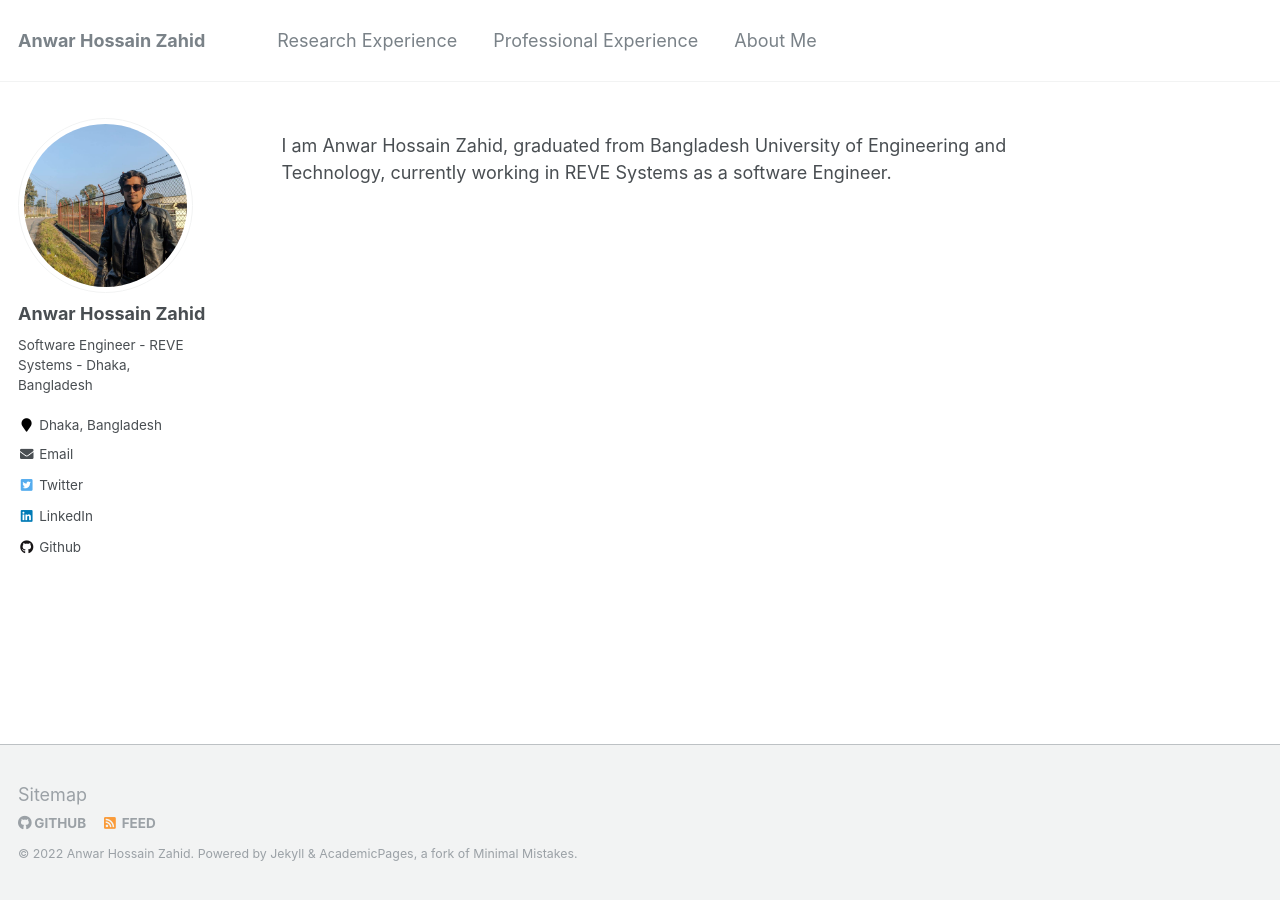
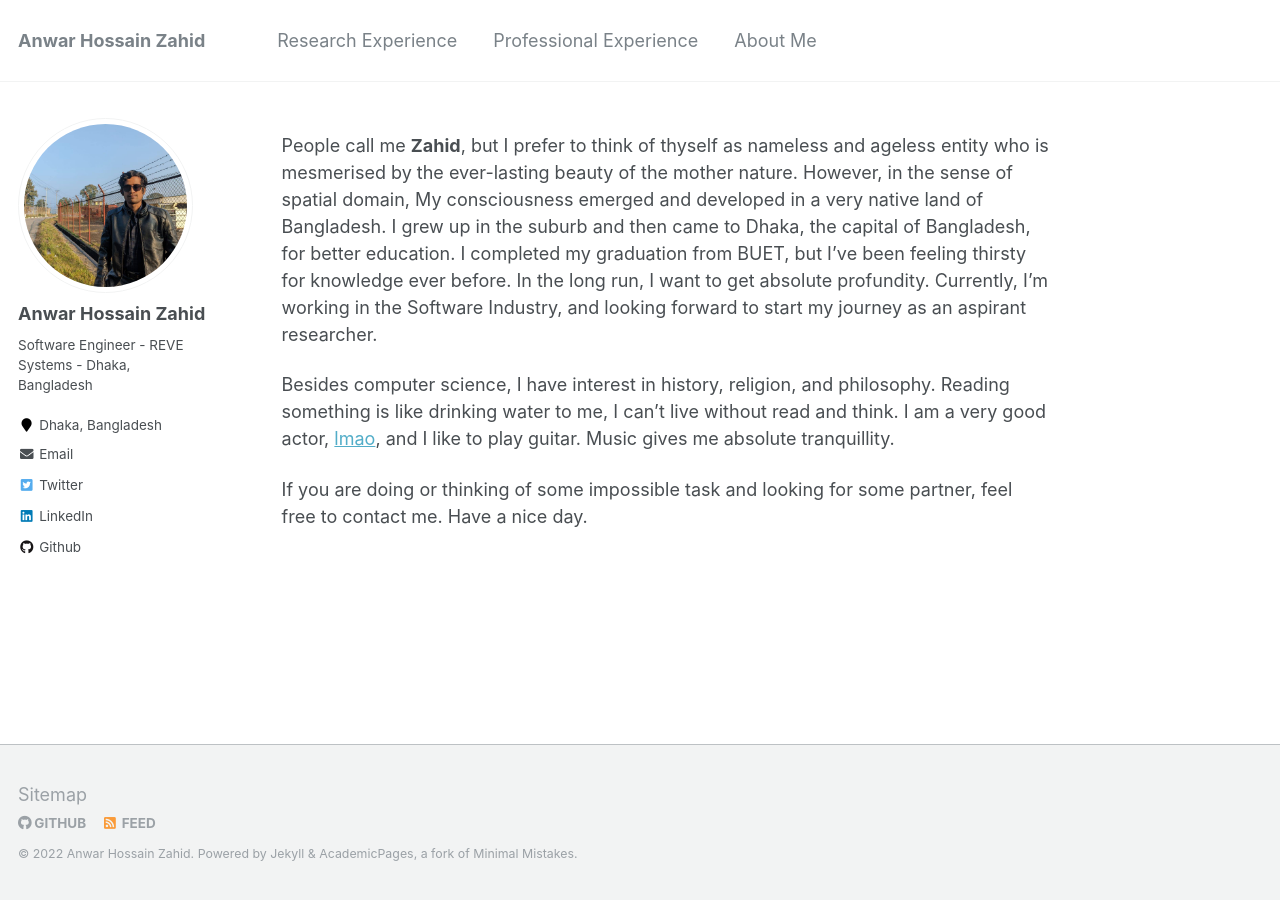
Before and after one commit to AnwarXahid/anwarxahid.github.io, a Jekyll site: the page built from _pages/about.md, in a window 1280 px wide. Built offline with Jekyll 4.4.1, drawn with Linux system fonts in a browser that asks for light colours.

Commit message:
first about me updated!

```diff
--- a/_pages/about.md
+++ b/_pages/about.md
@@ -8,4 +8,18 @@ redirect_from:
   - /about.html
 ---
 
-I am Anwar Hossain Zahid, graduated from Bangladesh University of Engineering and Technology, currently working in REVE Systems as a software Engineer.
+People call me **Zahid**, but I prefer to think of thyself as nameless and ageless entity who is
+mesmerised by the ever-lasting beauty of the mother nature. However, in the sense of spatial domain,
+My consciousness emerged and developed in a very native land of Bangladesh. I grew up in the suburb
+and then came to Dhaka, the capital of Bangladesh, for better education. I completed my graduation
+from BUET, but I've been feeling thirsty for knowledge ever before. In the long run, I want to get
+absolute profundity. Currently, I'm working in the Software Industry, and looking forward to start
+my journey as an aspirant researcher. <br>
+
+Besides computer science, I have interest in history, religion, and philosophy. Reading something is
+like drinking water to me, I can't live without read and think. I am a very good actor,
+[lmao](https://www.youtube.com/watch?v=dmC-O1CBsV4&t=631s), and I like to play guitar. Music gives me
+absolute tranquillity. <br>
+
+If you are doing or thinking of some impossible task and looking for some partner, feel free to contact
+me. Have a nice day.
```
Also changed, not shown: _pages/about-me.md (+1 -1 lines), _pages/publications.md (+5 -5 lines).
